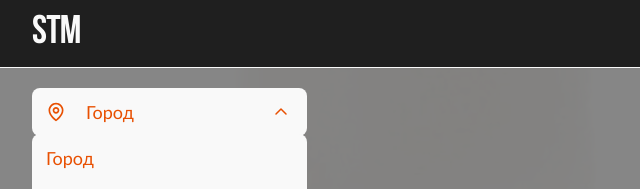
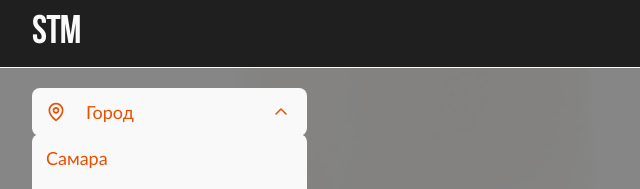
Before and after one commit to noxfox99/pizza, a plain HTML site: page index-filter.html in a window 1280 px wide. Shown: the top 189 px of the page, 0-640 px from the left. Drawn offline with Linux system fonts and the light colour scheme.

Commit message:
Update index-filter.html

```diff
--- a/index-filter.html
+++ b/index-filter.html
@@ -44,7 +44,7 @@
                     </span>
         <div class="dropdown" style="opacity: 1;pointer-events: auto;">
             <ul>
-                <li class="active">Город</li>
+                <li class="active">Самара</li>
                 <li>Москва</li>
                 <li>Казань</li>
                 <li>Астрахань</li>
@@ -86,7 +86,7 @@
                     </span>
             <div class="dropdown" style="opacity: 1;pointer-events: auto;">
                 <ul>
-                    <li class="active">Город</li>
+                    <li class="active">Самара</li>
                     <li>Москва</li>
                     <li>Казань</li>
                     <li>Астрахань</li>
```
